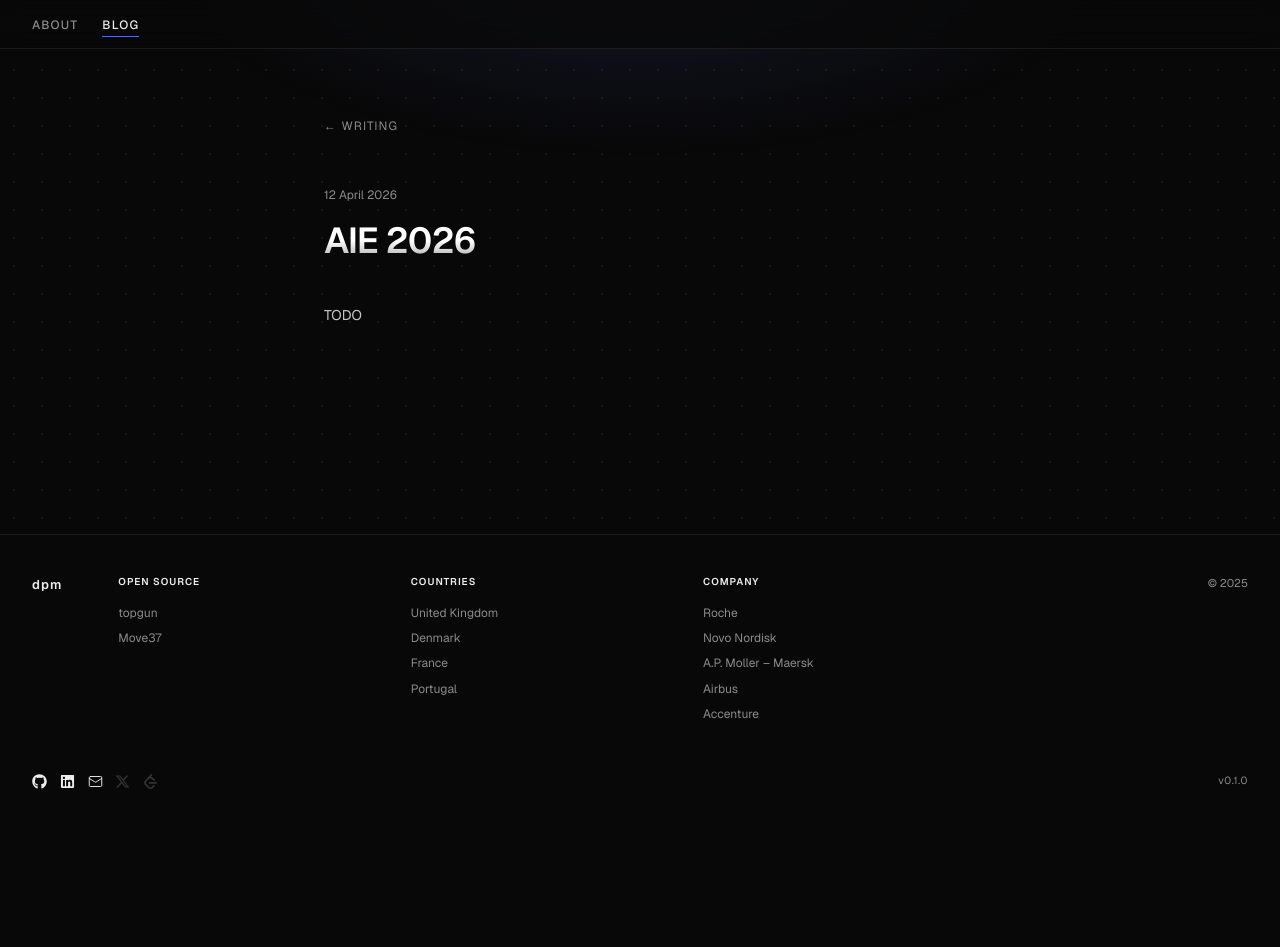
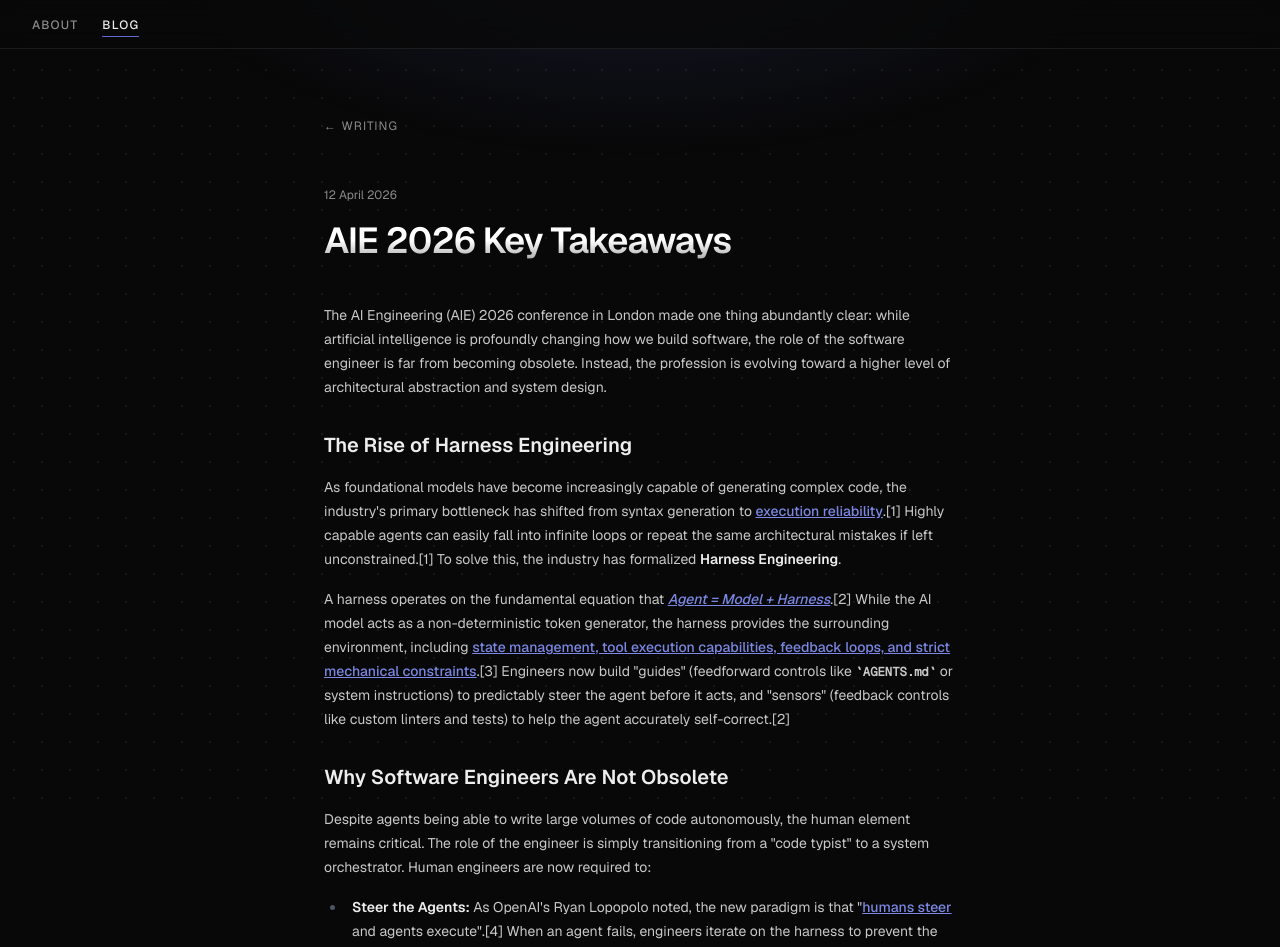
Before and after one commit to diogobaltazar/diogopm-dev, a React (Vite) app: page /blog/12042026-AIE-2026 in a window 1280 px wide. Shown: the top 947 px of the page. Before the commit the page ends 800 px from the top, so only its background shows below. Built offline with nearby package versions, Linux system fonts and the light colour scheme; what world-atlas would draw is missing.

Commit message:
content: draft AIE 2026 blog post on harness engineering

```diff
--- a/src/posts/12042026-AIE-2026.mdx
+++ b/src/posts/12042026-AIE-2026.mdx
@@ -1,8 +1,20 @@
 ---
-title: AIE 2026
+title: AIE 2026 Key Takeaways
 date: 2026-04-12
-description: Impressions on AIE 2026
+description: An Immediate Future for Software Engineering
 version: 0.0.0
 ---
 
-TODO
+The AI Engineering (AIE) 2026 conference in London made one thing abundantly clear: while artificial intelligence is profoundly changing how we build software, the role of the software engineer is far from becoming obsolete. Instead, the profession is evolving toward a higher level of architectural abstraction and system design.
+
+## The Rise of Harness Engineering
+As foundational models have become increasingly capable of generating complex code, the industry's primary bottleneck has shifted from syntax generation to [execution reliability](https://www.louisbouchard.ai/harness-engineering/).[1] Highly capable agents can easily fall into infinite loops or repeat the same architectural mistakes if left unconstrained.[1] To solve this, the industry has formalized **Harness Engineering**.
+
+A harness operates on the fundamental equation that *[Agent = Model + Harness](https://martinfowler.com/articles/harness-engineering.html)*.[2] While the AI model acts as a non-deterministic token generator, the harness provides the surrounding environment, including [state management, tool execution capabilities, feedback loops, and strict mechanical constraints](https://blog.langchain.com/the-anatomy-of-an-agent-harness/).[3] Engineers now build "guides" (feedforward controls like `AGENTS.md` or system instructions) to predictably steer the agent before it acts, and "sensors" (feedback controls like custom linters and tests) to help the agent accurately self-correct.[2]
+
+## Why Software Engineers Are Not Obsolete
+Despite agents being able to write large volumes of code autonomously, the human element remains critical. The role of the engineer is simply transitioning from a "code typist" to a system orchestrator. Human engineers are now required to:
+
+*   **Steer the Agents:** As OpenAI's Ryan Lopopolo noted, the new paradigm is that "[humans steer](https://openai.com/index/harness-engineering/) and agents execute".[4] When an agent fails, engineers iterate on the harness to prevent the issue from recurring rather than manually fixing the code themselves.[4]
+*   **Enforce Architecture and Specifications:** The industry is moving rapidly toward "[post-code](https://tessl.io/devcon/)" or spec-first development.[5] Engineers must define rigorous boundaries, design highly testable "[deep modules](https://github.com/mattpocock/skills/blob/main/improve-codebase-architecture/SKILL.md)," and maintain the overall context and coherence of the system.[6]
+*   **Provide Judgment and Taste:** As highlighted by Gergely Orosz, what still matters most is what AI cannot replicate: exercising [human judgment](https://andriybuday.com/category/opinion), understanding real-world business needs, and applying lived experience.[7] AI tools are giving teams superpowers, but software fundamentals, taste, and architectural discipline remain completely indispensable.[7]
```
